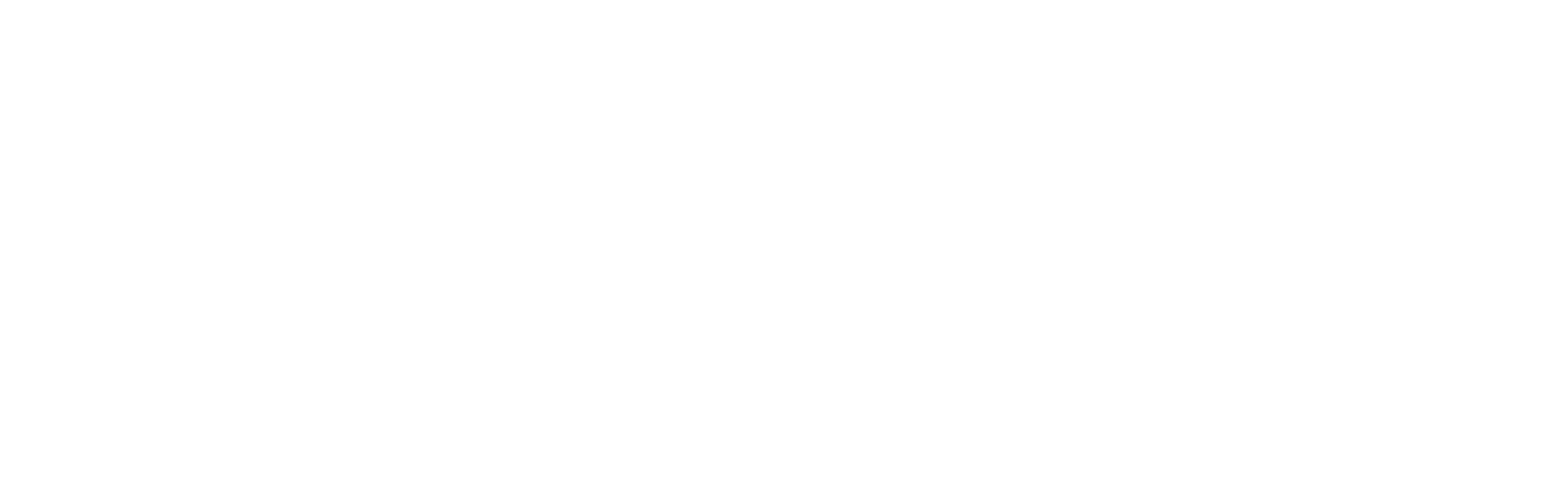
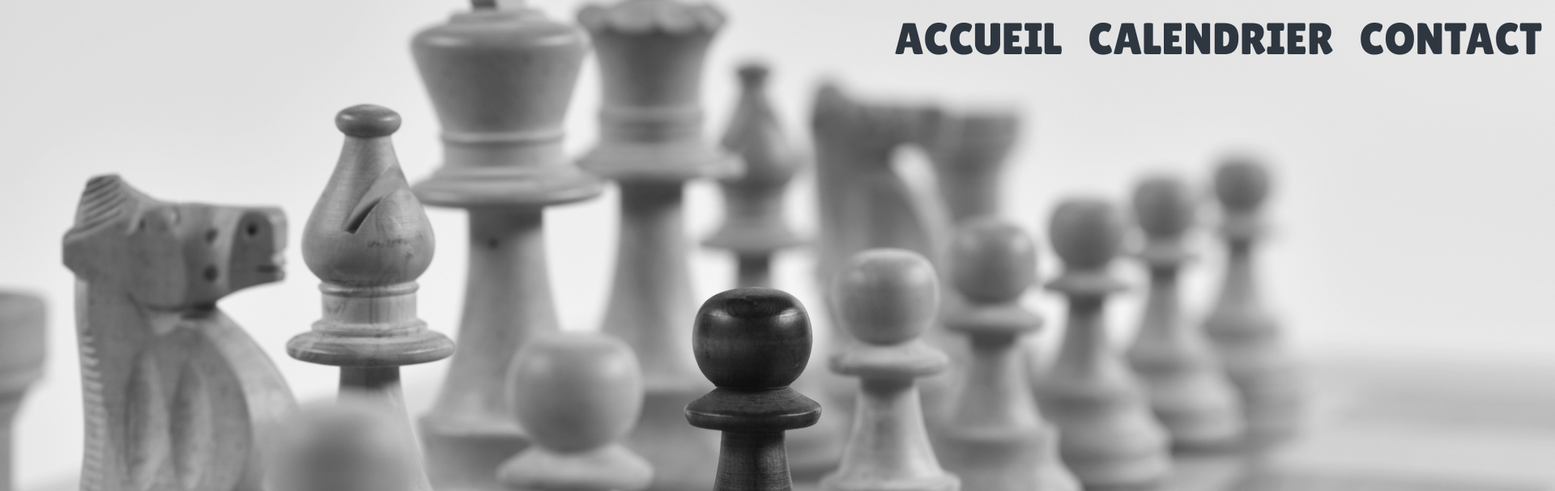
Before and after one commit to estebanstb/P_Soutien_239, a plain HTML site: page index.html in a window 1280 px wide. Shown: the top 607 px of the page at 81% size, 1920 px wide, since content can reach past the window. Drawn offline with Linux system fonts and the light colour scheme.

Commit message:
Figma and Website
- Figma index page finished
- Started working on the index

- Index has now the mainBanner with the navbar

```diff
--- a/css/style.css
+++ b/css/style.css
@@ -1,3 +1,40 @@
+@font-face {
+  font-family: "LilitaOne";
+  src: url(../font/LilitaOne-Regular.ttf) format("truetype");
+}
+
 body {
   background-color: white;
+  font-family: "LilitaOne", sans-serif;
+  margin: 0%;
 }
+
+#homeBanner {
+  background-image: url(../src/img/homeMAINbanner.png);
+  width: 1920px;
+  height: 1080px;
+}
+
+ul {
+  list-style-type: none;
+  margin: 0;
+  padding: 0;
+  overflow: hidden;
+  font-size: 55px;
+}
+
+li {
+  float: right;
+}
+
+li a {
+  display: block;
+  color: #2e3640;
+  text-align: center;
+  padding: 16px;
+  text-decoration: none;
+}
+
+li a:hover {
+  color: #bad5ff;
+}
--- a/index.html
+++ b/index.html
@@ -6,5 +6,16 @@
     <link rel="stylesheet" href="css/style.css" />
     <title>Page d'accueil</title>
   </head>
-  <body></body>
+  <body>
+    <div id="homeBanner">
+      <nav>
+        <ul>
+          <li><a href="#">CONTACT</a></li>
+          <li><a href="#">CALENDRIER</a></li>
+          <li><a href="#">ACCUEIL</a></li>
+        </ul>
+      </nav>
+    </div>
+    <div class="secondBanner"></div>
+  </body>
 </html>
```
Also changed, not shown: font/LilitaOne-Regular.ttf (added), src/img/homeMAINbanner.png (added).
